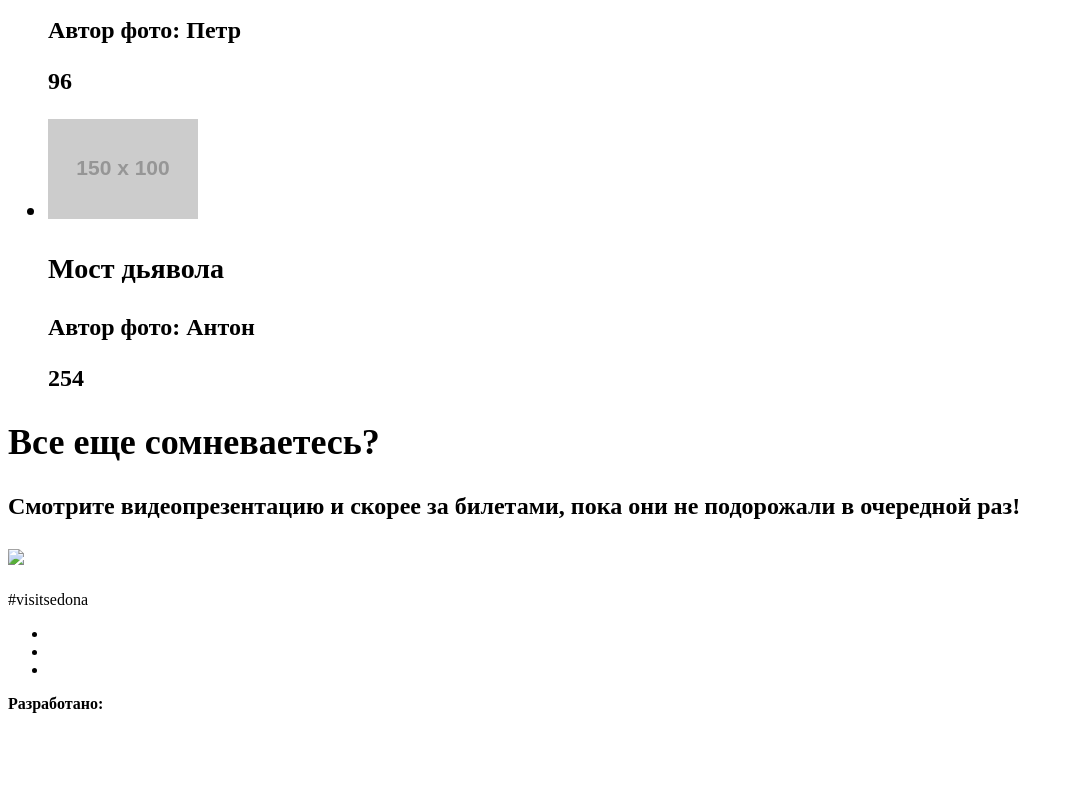
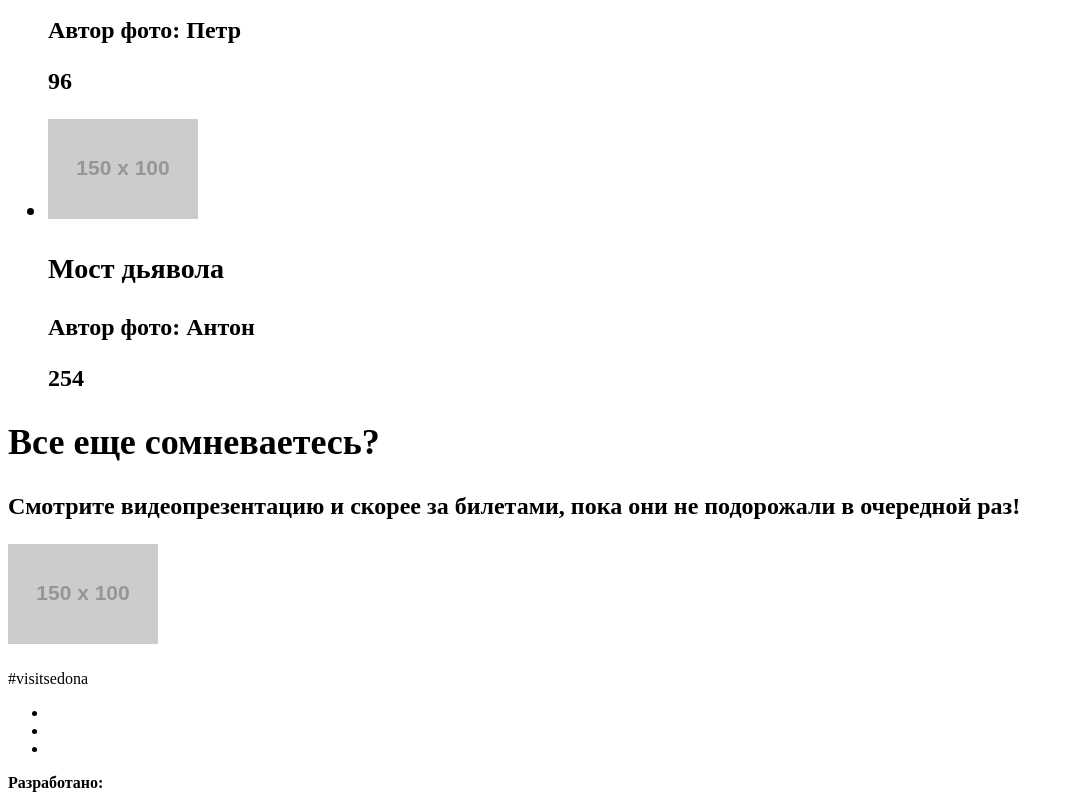
Before and after one commit to Kaba4anin/921765-sedona-16, a website: page source/photo.html in a window 1280 px wide. Shown: the part 1167-1967 px from the top of the page, without its empty margins (0-1073 px from the left). Before the commit the page ends 1888 px from the top, so only its background shows below. Drawn offline with Linux system fonts and the light colour scheme; placeholder pictures from the web are drawn by us.

Commit message:
внёс корректировки на странице с фото

```diff
--- a/source/photo.html
+++ b/source/photo.html
@@ -66,7 +66,7 @@
         <div class="gallery__video">
           <h2 class="gallery__headline">Все еще сомневаетесь?</h2>
           <p class="gallery__text">Смотрите видеопрезентацию и скорее за билетами, пока они не подорожали в очередной раз!</p>
-          <img class="gallery__poster" src="#">
+          <img class="gallery__poster" src="http://placehold.it/150x100" alt="Видеопрезентация">
         </div>
       </section>
     </main>
```
